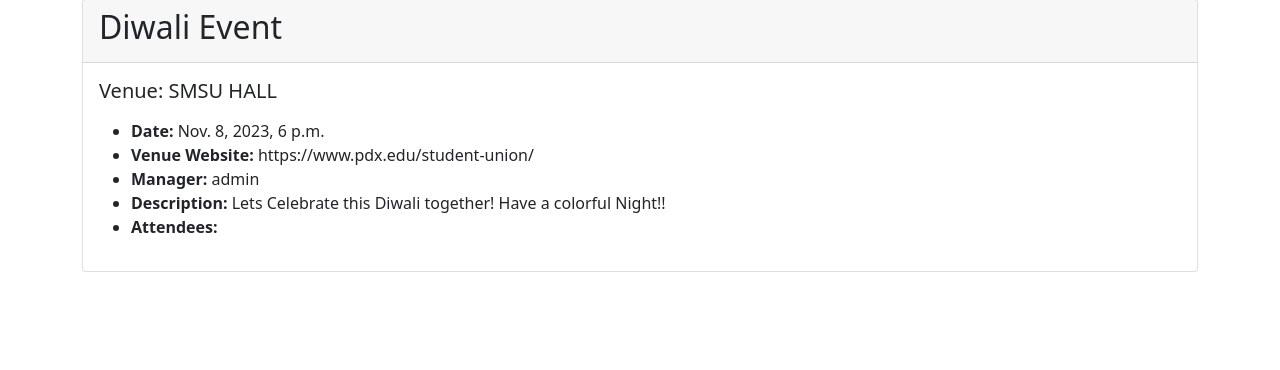
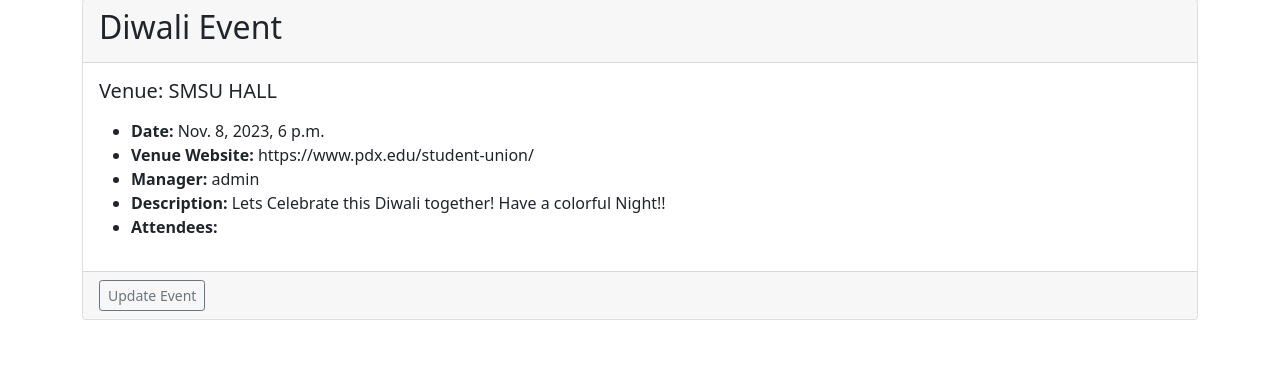
Before and after one commit to Krishi2026/psu-events, a Django app: page /events in a window 1280 px wide. Shown: the part 137-507 px from the top of the page. Run offline with Django 3.2, Linux system fonts and the light colour scheme; data comes from the database, SQL or seed files in the repository; data that the repository does not hold is empty.

Commit message:
Add the update event Functionality

```diff
--- a/events/templates/events/event_list.html
+++ b/events/templates/events/event_list.html
@@ -34,6 +34,10 @@
 
     </p>
   </div>
+  <div class="card-footer text-muted">
+	<a href ="{% url 'update-event' event.id %}" class="btn btn-outline-secondary btn-sm"> Update Event </a>
+	<!-- <a href ="% url delete-event event.id %" class="btn btn-outline-danger btn-sm"> Delete Event </a> -->
+  </div>
 </div>
 
  {% endfor %}
--- a/events/urls.py
+++ b/events/urls.py
@@ -10,4 +10,6 @@
     path('show_venue/<venue_id>', views.show_venue, name="show-venue"),
     path('search_venues', views.search_venues, name = "search-venues"),
     path('update_venue/<venue_id>', views.update_venue, name="update-venue"),
+    path('add_event', views.add_event, name = "add-event"),
+    path('update_event/<event_id>', views.update_event, name="update-event"),
 ]
--- a/events/views.py
+++ b/events/views.py
@@ -4,7 +4,7 @@
 from datetime import datetime
 from django.http import HttpResponseRedirect
 from .models import Event, Venue
-from .forms import VenueForm
+from .forms import VenueForm, EventForm
 from django.shortcuts import redirect
 
 
@@ -28,6 +28,30 @@
 	event_list = Event.objects.all()
 	return render(request, 'events/event_list.html',
 		{"event_list": event_list})
+
+def add_event(request):
+	submitted = False
+	if request.method == "POST":
+		form = EventForm(request.POST)
+		if form.is_valid():
+			form.save()
+			return HttpResponseRedirect('/add_event?submitted=True')
+	else:
+		form = EventForm
+		if 'submitted' in request.GET:
+			submitted = True
+	return render(request, 'events/add_event.html',
+		{'form':form,'submitted':submitted})
+
+def update_event(request, event_id):
+	event = Event.objects.get(pk=event_id)
+	form = EventForm(request.POST or None, instance=event)
+	if form.is_valid():
+		form.save()
+		return redirect('list-events')
+	return render(request, 'events/update_event.html',
+		{'event':event,
+   		'form':form})
 
 
 def list_venues(request):
```
Also changed, not shown: events/forms.py (+22 -1 lines), events/templates/events/update_event.html (added, +17 -0 lines).
